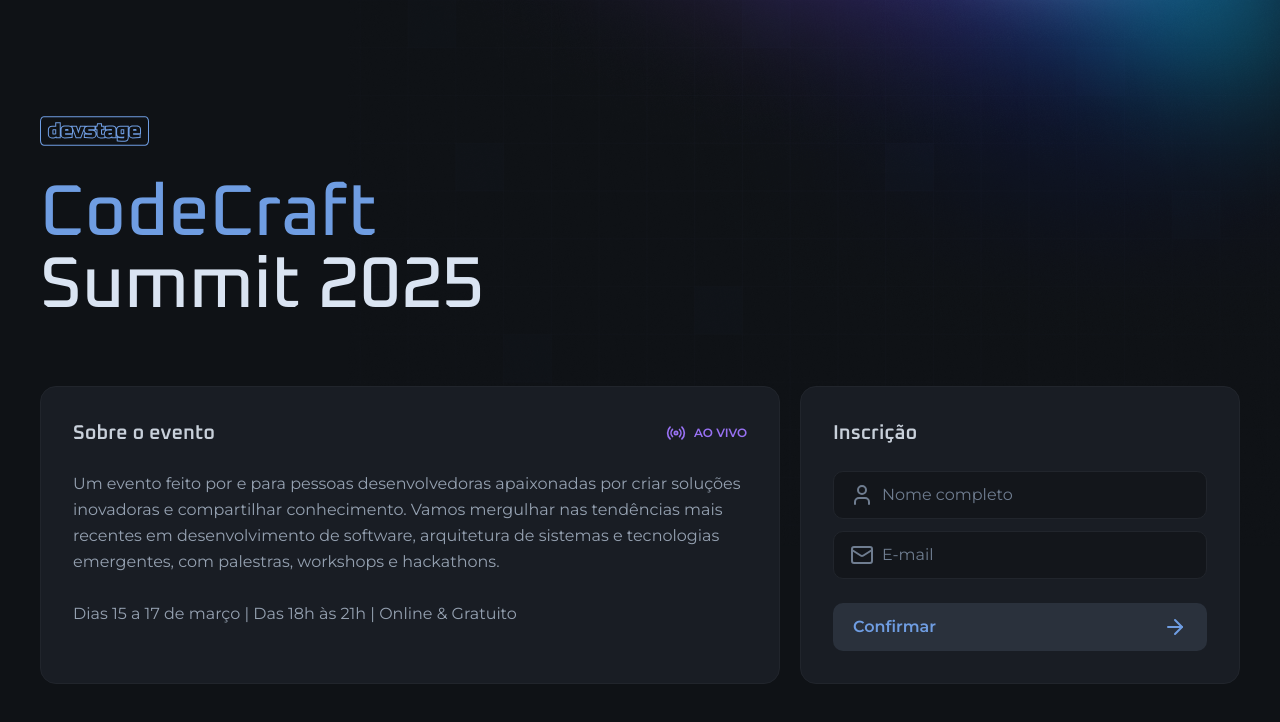
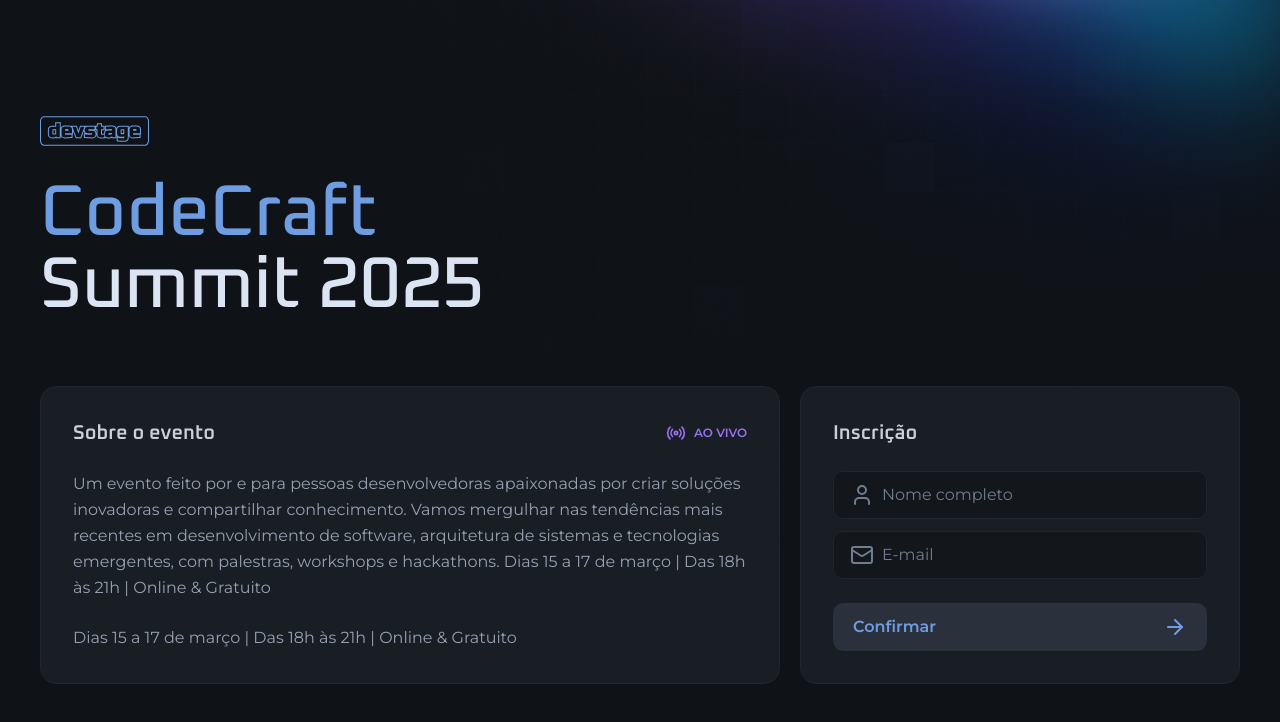
Before and after one commit to PabloXT14/nlw-connect-react, a Next.js app: page / in a window 1280 px wide. Shown: the top 722 px of the page. Built offline with nearby package versions, Linux system fonts and the light colour scheme.

Commit message:
refactor: schedule text

```diff
--- a/src/app/page.tsx
+++ b/src/app/page.tsx
@@ -47,9 +47,12 @@ export default function Home() {
               criar soluções inovadoras e compartilhar conhecimento. Vamos
               mergulhar nas tendências mais recentes em desenvolvimento de
               software, arquitetura de sistemas e tecnologias emergentes, com
-              palestras, workshops e hackathons.
-              <br />
-              <br />
+              palestras, workshops e hackathons. Dias 15 a 17 de março | Das 18h
+              às 21h | Online & Gratuito{' '}
+            </p>
+
+            {/* SCHEDULE */}
+            <p className="mt-auto text-gray-300 leading-relaxed text-sm md:text-base">
               Dias 15 a 17 de março | Das 18h às 21h | Online & Gratuito{' '}
             </p>
           </div>
```
